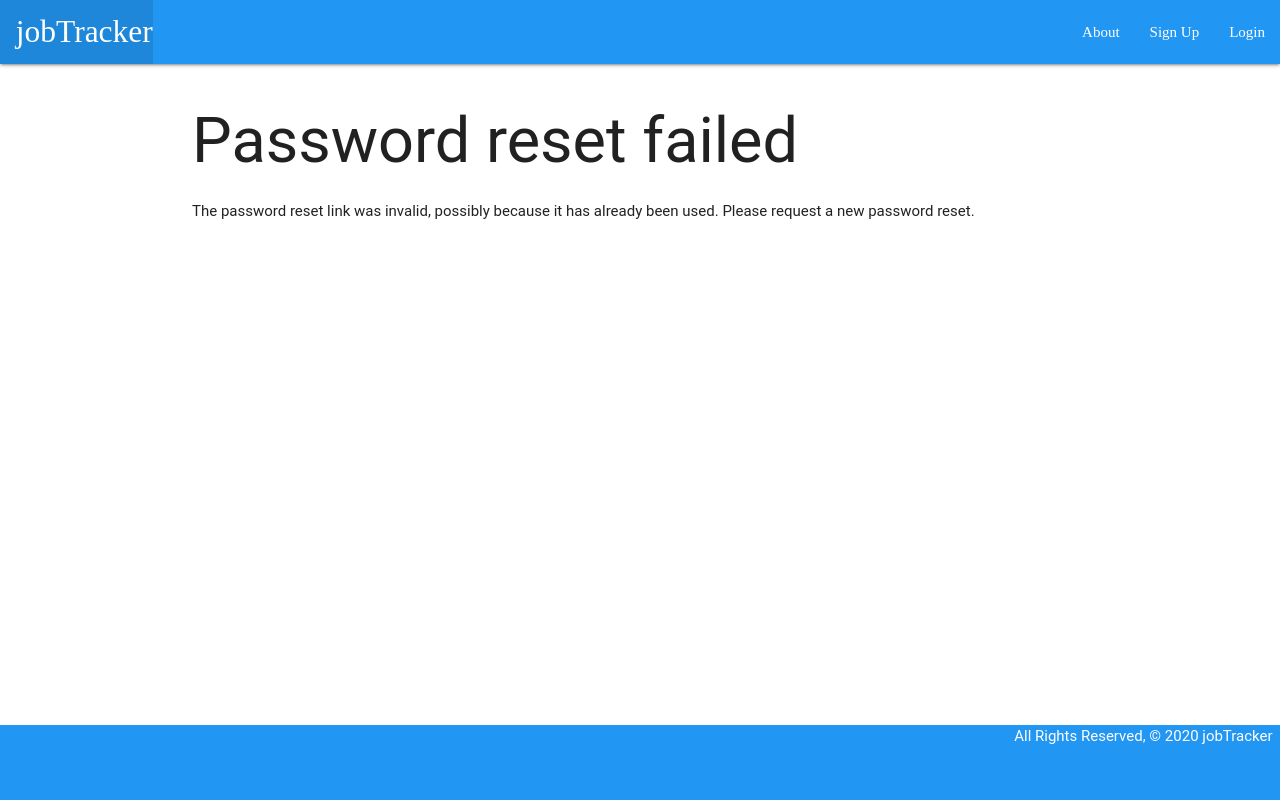
After one commit to braddonako/jobTracker_django, a Django app: template jobtracker/main_app/templates/registration/password_reset_confirm.html in a window 1280 px wide. The commit adds this page. Run offline with Django 3.2, Linux system fonts and the light colour scheme; the template is opened without the code that fills it, so the values that code supplies are empty.

Commit message:
changed color

```diff
--- a/jobtracker/jobtracker/settings.py
+++ b/jobtracker/jobtracker/settings.py
@@ -32,7 +32,7 @@ os.environ.setdefault("DJANGO_SETTINGS_MODULE", "jobtracker.settings.local")
 # SECURITY WARNING: keep the secret key used in production secret!
 
 # SECURITY WARNING: don't run with debug turned on in production!
-DEBUG = False
+DEBUG = True
 
 ALLOWED_HOSTS = []
 
@@ -128,7 +128,7 @@ USE_TZ = True
 # https://docs.djangoproject.com/en/3.0/howto/static-files/
 
 STATIC_URL = '/static/'
-
+EMAIL_BACKEND = 'django.core.mail.backends.console.EmailBackend'
 
 # Redirect to home URL after login (Default redirects to /accounts/profile/)
 LOGIN_REDIRECT_URL = '/jobs/'
--- a/jobtracker/main_app/static/css/style.css
+++ b/jobtracker/main_app/static/css/style.css
@@ -1,3 +1,12 @@
+@media (min-width: 600px) {
+body {
+    padding: 0;
+    margin: 0;
+    font-family: 'Roboto', sans-serif;
+    /* background-color: ; */
+}
+}
+
 body {
     display: flex;
     min-height: 100vh;
@@ -31,3 +40,10 @@ a.nav-link{
 .learnMore {
     color: red;
 }
+
+/* card */
+.card-title {
+    text-transform: uppercase;
+    font-weight: 900;
+    color: red;
+}
--- a/jobtracker/main_app/templates/registration/login.html
+++ b/jobtracker/main_app/templates/registration/login.html
@@ -9,5 +9,5 @@
   <input type="submit" class="btn" value="login">
   <input type="hidden" name="next" value="{{ next }}">
 </form>
-
+<p><a href="{% url 'password_reset' %}">Lost password?</a></p>
 {% endblock %}
--- /dev/null
+++ b/jobtracker/main_app/templates/registration/password_reset_confirm.html
@@ -0,0 +1,29 @@
+{% extends "base.html" %}
+
+{% block content %}
+    {% if validlink %}
+        <p>Please enter (and confirm) your new password.</p>
+        <form action="" method="post">
+        {% csrf_token %}
+            <table>
+                <tr>
+                    <td>{{ form.new_password1.errors }}
+                        <label for="id_new_password1">New password:</label></td>
+                    <td>{{ form.new_password1 }}</td>
+                </tr>
+                <tr>
+                    <td>{{ form.new_password2.errors }}
+                        <label for="id_new_password2">Confirm password:</label></td>
+                    <td>{{ form.new_password2 }}</td>
+                </tr>
+                <tr>
+                    <td></td>
+                    <td><input type="submit" value="Change my password" /></td>
+                </tr>
+            </table>
+        </form>
+    {% else %}
+        <h1>Password reset failed</h1>
+        <p>The password reset link was invalid, possibly because it has already been used. Please request a new password reset.</p>
+    {% endif %}
+{% endblock %}
--- /dev/null
+++ b/jobtracker/main_app/templates/registration/password_reset_done.html
@@ -0,0 +1,5 @@
+{% extends "base.html" %}
+
+{% block content %}
+  <p>We've emailed you instructions for setting your password. If they haven't arrived in a few minutes, check your spam folder.</p>
+{% endblock %}
--- /dev/null
+++ b/jobtracker/main_app/templates/registration/password_reset_email.html
@@ -0,0 +1,2 @@
+Someone asked for password reset for email {{ email }}. Follow the link below:
+{{ protocol}}://{{ domain }}{% url 'password_reset_confirm' uidb64=uid token=token %}
--- a/jobtracker/main_app/views.py
+++ b/jobtracker/main_app/views.py
@@ -29,6 +29,8 @@ def signup(request):
   form = UserCreationForm()
   context = {'form': form, 'error_message': error_message}
   return render(request, 'registration/signup.html', context)
+
+
 
 # Define the home view
 def home(request):
```
Also changed, not shown: jobtracker/main_app/forms.py (+18 -0 lines), jobtracker/main_app/templates/jobs/detail.html (+6 -6 lines), jobtracker/main_app/templates/registration/password_reset_complete.html (added, +7 -0 lines), jobtracker/main_app/templates/registration/password_reset_form.html (added, +12 -0 lines).
